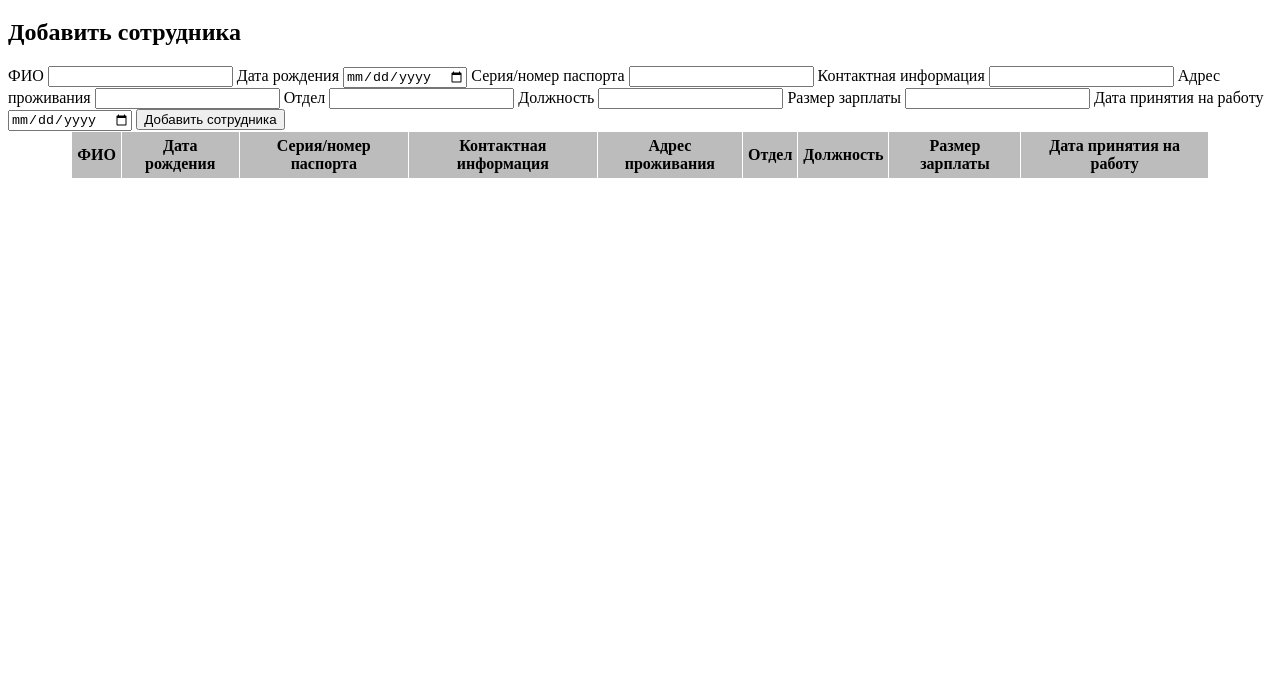
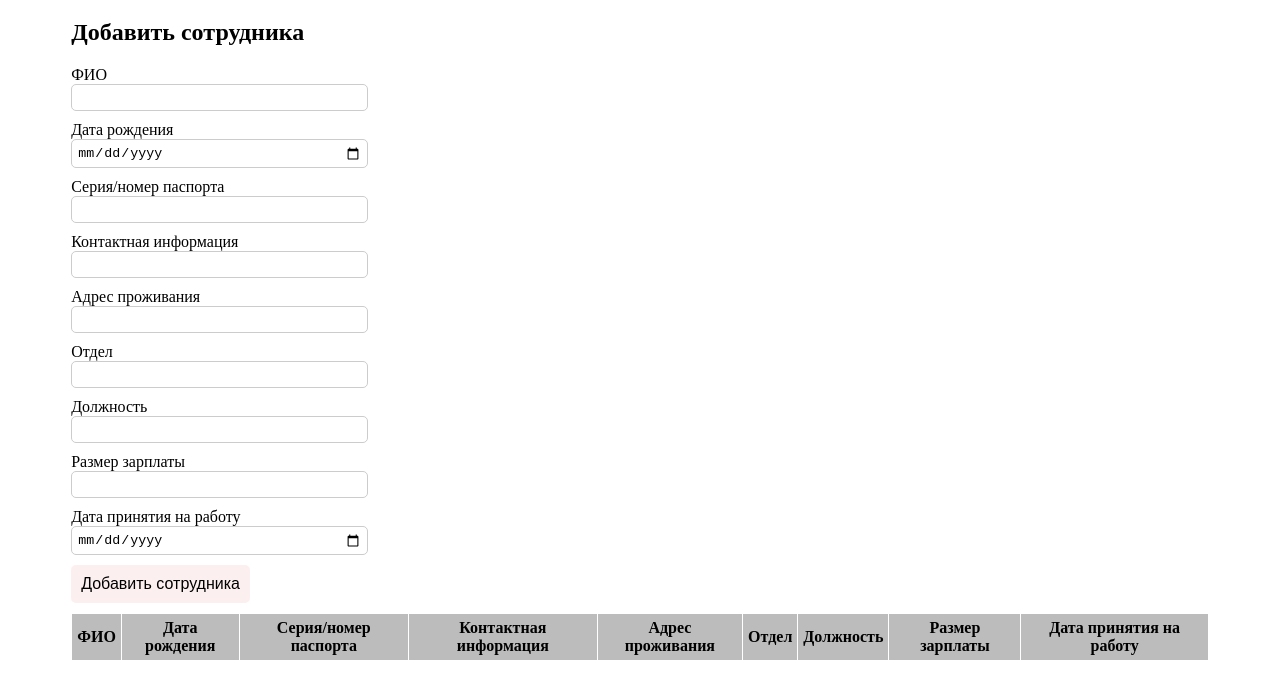
Before and after one commit to merkit5/Employee-accounting, a website: page frontend/index.html in a window 1280 px wide. Shown: the part 61-760 px from the top of the page. Drawn offline with Linux system fonts and the light colour scheme; no server answers.

Commit message:
Styled addition form

```diff
--- a/frontend/index.html
+++ b/frontend/index.html
@@ -9,8 +9,8 @@
 <body>
     <h1 class="title">Сотрудники</h1>
 
+    <h2>Добавить сотрудника</h2>
     <form id="addEmpForm">
-        <h2>Добавить сотрудника</h2>
 
         <label>ФИО</label>
         <input type="text" name="full_name">
--- a/frontend/script.js
+++ b/frontend/script.js
@@ -29,8 +29,6 @@ async function addEmployee(event) {
     const data = Object.fromEntries(formData.entries());
     data.salary = parseFloat(data.salary);
 
-    console.log(data);
-
     try {
         const response = await fetch('/api/employee', {
             method: 'POST',
--- a/frontend/style.css
+++ b/frontend/style.css
@@ -30,3 +30,33 @@
 .empTable tr:hover {
     background: rgb(227, 227, 227);
 }
+
+h2 {
+	margin-left: 5%;
+}
+
+#addEmpForm {
+    width: 90%;
+    margin-left: auto;
+    margin-right: auto;
+    display: flex;
+    align-items: flex-start;
+    flex-direction: column;
+}
+
+input {
+    padding: 5px;
+    border: 1px solid #ccc;
+    border-radius: 5px;
+    width: 25%;
+	margin-bottom: 10px;
+}
+
+button {
+    padding: 10px;
+	margin-bottom: 10px;
+    background-color: rgb(252, 239, 239);
+    border: none;
+    border-radius: 5px;
+    font-size: 16px;
+}
```
